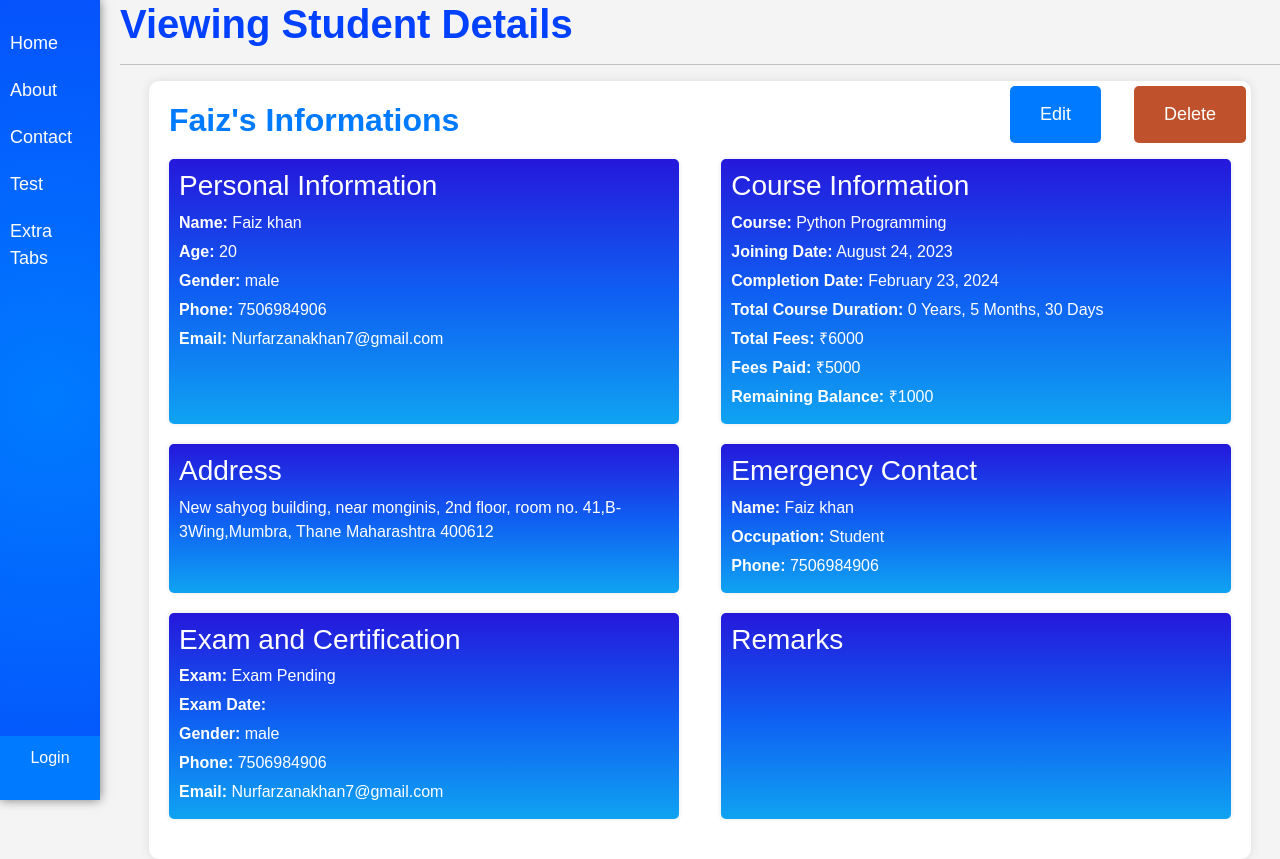
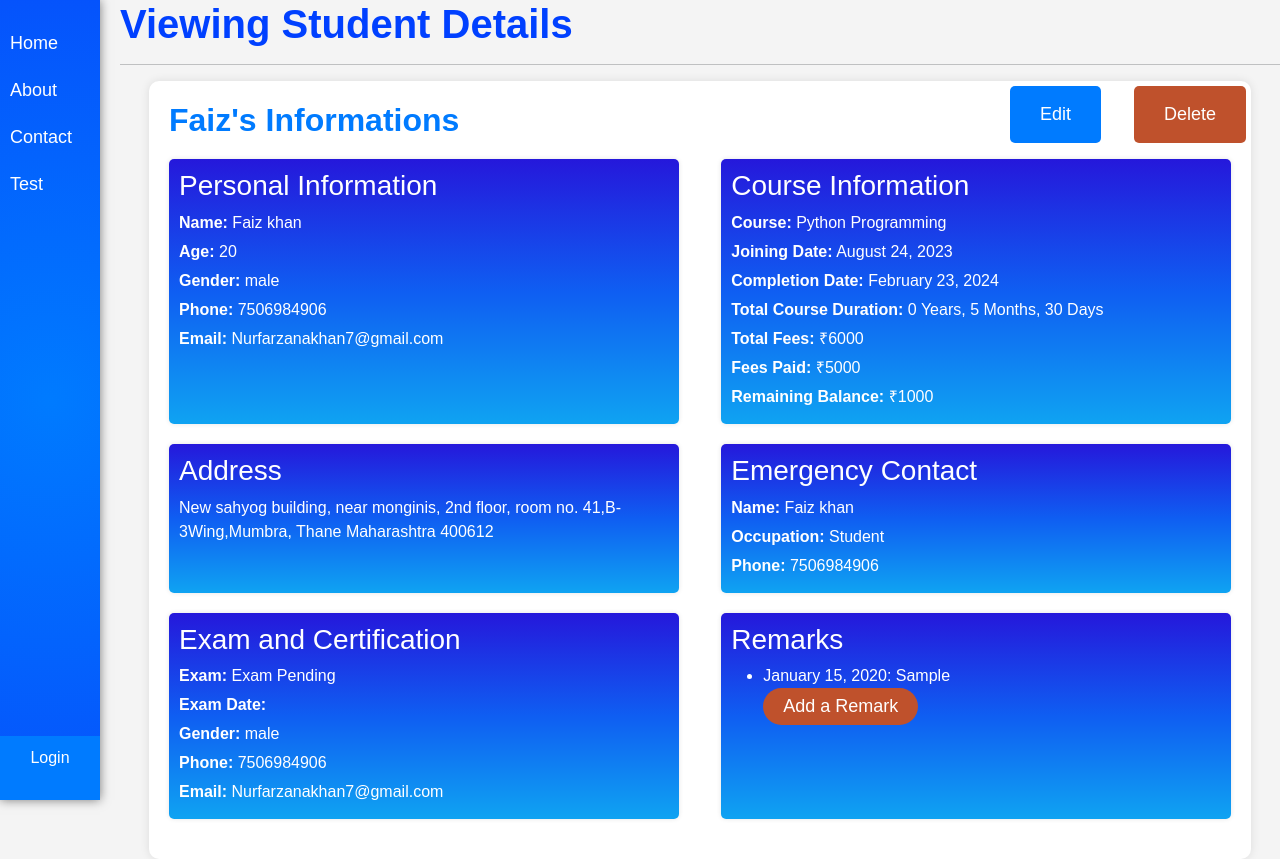
Before and after one commit to faizkhan77/Kutchi-ITI, a Django app: page /studentdetails/1/ in a window 1280 px wide. Run offline with Django 4.2, Linux system fonts and the light colour scheme; data comes from the database, SQL or seed files in the repository; tables that the repository leaves empty hold one stand-in row (values such as "Sample post"); parts of the project's set-up code (start-up, migrations or seed data) failed here and were passed over.

Commit message:
Added Remarks features to view and give remarks for specific students and store it in a StudentRemark table which is connected to studentModel via ForeignKey

```diff
--- a/kutchiProject/myapp/models.py
+++ b/kutchiProject/myapp/models.py
@@ -48,7 +48,7 @@ class studentsModel(models.Model):
         if self.joiningdate and self.coursename and self.coursename.courseduration:
             # Calculate completion date by adding course duration (in months)
             self.completiondate = self.joiningdate + relativedelta(
-                months=self.coursename.coursedurationmk
+                months=self.coursename.courseduration
             )
 
         # Always set exam date as 1 day after completion date
@@ -71,6 +71,15 @@ class StudentRemarks(models.Model):
     remark_date = models.DateField()
     remarks = models.CharField(max_length=500)
 
+    def save(self, *args, **kwargs):
+        # Automatically set the remark_date to the current date if not provided
+        if not self.remark_date:
+            self.remark_date = date.today()
+        super().save(*args, **kwargs)
+
+    def __str__(self):
+        return f"Remark for {self.student.firstname} on {self.remark_date}"
+
 
 class SyllabusDownloadRecord(models.Model):
     name = models.CharField(max_length=100)
--- a/kutchiProject/myapp/templates/myapp/sidebar_comp.html
+++ b/kutchiProject/myapp/templates/myapp/sidebar_comp.html
@@ -77,7 +77,6 @@
       <a href="#">Enquiry</a>
     {% endif %}
     <a href="#">Test</a>
-    <a href="#">Extra Tabs</a>
     <div class="login-tab">
       {% comment %} <hr> {% endcomment %}
       {% if request.user.is_authenticated %}
--- a/kutchiProject/myapp/templates/myapp/student_details.html
+++ b/kutchiProject/myapp/templates/myapp/student_details.html
@@ -103,6 +103,22 @@
         background-color: #e00b0f;
         transform: scale(1.05);
     }
+
+    .addremarkbtn{
+        display: inline-block;
+        padding: 5px 20px;
+        background-color: #bf512c;
+        color: white;
+        font-size: 18px;
+        border: none;
+        border-radius: 25px;
+        cursor: pointer;
+        transition: background-color 0.3s, transform 0.2s;
+    }
+    .addremarkbtn:hover{
+        background-color: #e00b0f;
+        transform: scale(1.05);
+    }
 </style>
 
 <div class="studentDetails">
@@ -191,16 +207,16 @@
                 <p><strong>Phone:</strong> {{ students.phoneno }}</p>
                 <p><strong>Email:</strong> {{ students.emailid }}</p>
             </div>
+
             <div class="detail">
                 <!-- &#8377; is a rupees symbol -->
                 <h3>Remarks</h3>
-                {% comment %} <p><strong>Course:</strong> {{ students.coursename }}</p>
-                <p><strong>Joining Date:</strong> {{ students.joiningdate }}</p>
-                <p><strong>Completion Date:</strong> {{ students.completiondate }}</p>
-                <p><strong>Total Course Duration:</strong> {{duration.years}} Years, {{ duration.months }} Months, {{ duration.days }} Days</p>
-                <p><strong>Total Fees:</strong> &#8377;{{ students.coursefees }}</p>
-                <p><strong>Fees Paid:</strong> &#8377;{{ students.feespaid }}</p>
-                <p><strong>Remaining Balance:</strong> &#8377;{{ remainingBalance }}</p> {% endcomment %}
+                <ul>
+                    {% for remark in students.studentremarks_set.all %}
+                        <li>{{ remark.remark_date|date:"F d, Y" }}: {{ remark.remarks }}</li>
+                    {% endfor %}
+                    <button class="addremarkbtn" onclick="location.href='{% url 'remarks' students.id %}'">Add a Remark</button>
+                </ul>
             </div>
         </div>
     </div>
--- a/kutchiProject/myapp/urls.py
+++ b/kutchiProject/myapp/urls.py
@@ -36,4 +36,5 @@ urlpatterns = [
     ),
     path("syllabus/<int:pk>/", views.DownloadSyllabus, name="syllabusdownload"),
     path("download-pdf/<int:pk>/", views.download_pdf, name="download-pdf"),
+    path("remarks/<int:pk>/", views.StudentRemark, name="remarks"),
 ]
--- a/kutchiProject/myapp/views.py
+++ b/kutchiProject/myapp/views.py
@@ -1,10 +1,6 @@
 from django.shortcuts import render, redirect
-from .forms import (
-    StudentModelForm,
-    CourseModelForm,
-    SyllabusDownloadForm,
-)
-from .models import studentsModel, Courses, SyllabusDownloadRecord
+from .forms import StudentModelForm, CourseModelForm, SyllabusDownloadForm, RemarksForm
+from .models import studentsModel, Courses, SyllabusDownloadRecord, StudentRemarks
 from django.contrib.auth.forms import UserCreationForm
 from django.contrib.auth import login, logout, authenticate
 from django.contrib.auth.decorators import login_required, user_passes_test
@@ -246,6 +242,7 @@ def courseUpdate(request, pk):
     # return render(request, "myapp/upload_pdf.html", context)
 
 
+# Form syllabus download
 def DownloadSyllabus(request, pk):
     course = get_object_or_404(Courses, id=pk)
     email_sent = False
@@ -331,6 +328,21 @@ def download_pdf(request, pk):
     return redirect("home")
 
 
+def StudentRemark(request, pk):
+    students = studentsModel.objects.get(id=pk)
+    form = RemarksForm()
+    if request.method == "POST":
+        form = RemarksForm(request.POST)
+        if form.is_valid():
+            remarks = form.cleaned_data["remarks"]
+            StudentRemarks.objects.create(student=students, remarks=remarks)
+            return redirect("studentdetails", pk=pk)
+        else:
+            form = RemarksForm()
+    context = {"form": form, "students": students}
+    return render(request, "myapp/remarksForm.html", context)
+
+
 # --------------------------------------------------------------------------------
 
 
```
Also changed, not shown: kutchiProject/myapp/forms.py (+7 -1 lines), kutchiProject/myapp/templates/myapp/remarksForm.html (added, +19 -0 lines), kutchiProject/myapp/migrations/0020_studentremarks.py (added).
